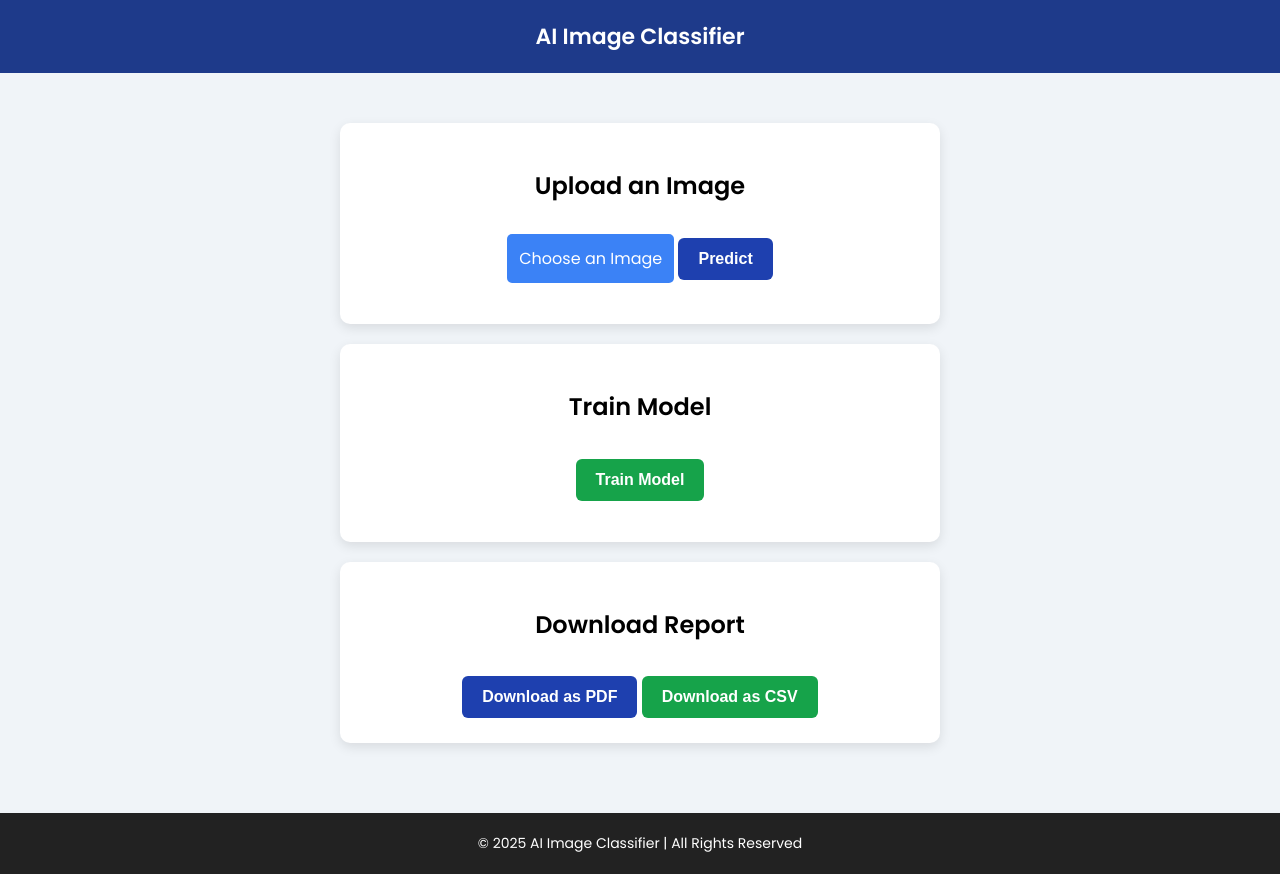
After one commit to vaishnavikhadge/kidney_disease, a Flask app: page /result in a window 1280 px wide. The commit adds this page. Run offline with Flask 3, Linux system fonts and the light colour scheme.

Commit message:
UI created

```diff
--- a/app.py
+++ b/app.py
@@ -1,4 +1,5 @@
-from flask import Flask, request, jsonify, render_template
+from flask import Flask, request, jsonify, render_template,send_file
+from reportlab.pdfgen import canvas
 import os
 import uuid
 import base64
@@ -20,6 +21,11 @@ os.makedirs(UPLOAD_FOLDER, exist_ok=True)
 def home():
     return render_template('index.html')
 
+@app.route("/result", methods=['GET'])
+@cross_origin()
+def result():
+    return render_template("result.html")
+
 @app.route("/train", methods=['POST'])
 @cross_origin()
 def trainRoute():
@@ -28,6 +34,43 @@ def trainRoute():
         return jsonify({"message": "Training done successfully!", "output": result.stdout}), 200
     except subprocess.CalledProcessError as e:
         return jsonify({"error": "Training failed", "details": e.stderr}), 500
+
+@app.route("/download/pdf", methods=['GET'])
+def download_pdf():
+    try:
+        prediction = "Tumor Detected"
+        confidence = "92%"
+
+        pdf_filename = "prediction_report.pdf"
+        pdf_path = os.path.join(UPLOAD_FOLDER, pdf_filename)
+
+        c = canvas.Canvas(pdf_path)
+        c.drawString(100, 750, "Kidney Disease Classification Report")
+        c.drawString(100, 700, f"Prediction: {prediction}")
+        c.drawString(100, 650, f"Confidence Score: {confidence}")
+        c.save()
+
+        return send_file(pdf_path, as_attachment=True)
+    except Exception as e:
+        return jsonify({'error': str(e)}), 500
+
+import csv
+
+@app.route("/download/csv", methods=['GET'])
+def download_csv():
+    try:
+        csv_filename = "prediction_results.csv"
+        csv_path = os.path.join(UPLOAD_FOLDER, csv_filename)
+
+        with open(csv_path, mode='w', newline='') as file:
+            writer = csv.writer(file)
+            writer.writerow(["Image Name", "Prediction", "Confidence"])
+            writer.writerow(["sample.jpg", "Tumor Detected", "92%"])  # Example
+
+        return send_file(csv_path, as_attachment=True)
+    except Exception as e:
+        return jsonify({'error': str(e)}), 500
+
 
 @app.route("/predict", methods=['POST'])
 @cross_origin()
--- /dev/null
+++ b/templates/result.html
@@ -0,0 +1,218 @@
+<!DOCTYPE html>
+<html lang="en">
+<head>
+    <meta charset="UTF-8">
+    <meta name="viewport" content="width=device-width, initial-scale=1.0">
+    <title>AI Image Classifier</title>
+    <script src="https://code.jquery.com/jquery-3.6.0.min.js"></script>
+    <style>
+        @import url('https://fonts.googleapis.com/css2?family=Poppins:wght@300;400;600&display=swap');
+
+        body {
+            font-family: 'Poppins', sans-serif;
+            background: #F0F4F8;
+            text-align: center;
+            margin: 0;
+            padding: 0;
+        }
+
+        header {
+            background: #1E3A8A;
+            color: white;
+            padding: 20px 0;
+            font-size: 22px;
+            font-weight: bold;
+            animation: fadeInDown 1s ease-in-out;
+        }
+
+        .container {
+            max-width: 600px;
+            margin: 30px auto;
+            padding: 20px;
+        }
+
+        .card {
+            background: white;
+            padding: 25px;
+            border-radius: 10px;
+            box-shadow: 0 4px 12px rgba(0, 0, 0, 0.1);
+            margin-bottom: 20px;
+            transition: transform 0.3s ease, box-shadow 0.3s ease;
+        }
+
+        .card:hover {
+            transform: translateY(-5px);
+            box-shadow: 0 6px 16px rgba(0, 0, 0, 0.15);
+        }
+
+        .custom-file-upload {
+            background: #3B82F6;
+            color: white;
+            padding: 12px;
+            display: inline-block;
+            border-radius: 5px;
+            cursor: pointer;
+            margin-top: 10px;
+            transition: background 0.3s ease;
+        }
+
+        .custom-file-upload:hover {
+            background: #2563EB;
+        }
+
+        input[type="file"] {
+            display: none;
+        }
+
+        .btn {
+            padding: 12px 20px;
+            margin-top: 15px;
+            font-size: 16px;
+            font-weight: bold;
+            cursor: pointer;
+            border: none;
+            border-radius: 6px;
+            transition: all 0.3s ease-in-out;
+            display: inline-flex;
+            align-items: center;
+            justify-content: center;
+            gap: 10px;
+        }
+
+        .primary-btn {
+            background: #1E40AF;
+            color: white;
+        }
+
+        .primary-btn:hover {
+            background: #1E3A8A;
+        }
+
+        .secondary-btn {
+            background: #16A34A;
+            color: white;
+        }
+
+        .secondary-btn:hover {
+            background: #15803D;
+        }
+
+        #loading {
+            display: none;
+            margin-top: 15px;
+            font-size: 14px;
+            color: #666;
+            animation: fadeIn 0.5s ease-in-out;
+        }
+
+        img {
+            max-width: 100%;
+            margin-top: 15px;
+            border-radius: 6px;
+            box-shadow: 0 2px 6px rgba(0, 0, 0, 0.1);
+            display: none;
+            animation: fadeIn 0.5s ease-in-out;
+        }
+
+        footer {
+            background: #222;
+            color: white;
+            padding: 20px;
+            margin-top: 20px;
+            font-size: 14px;
+        }
+    </style>
+</head>
+<body>
+
+<header>
+    AI Image Classifier
+</header>
+
+<div class="container">
+    <div class="card">
+        <h2>Upload an Image</h2>
+        <label for="imageUpload" class="custom-file-upload">Choose an Image</label>
+        <input type="file" id="imageUpload" accept="image/*">
+        <img id="previewImage">
+        <p id="loading">Processing...</p>
+        <button class="btn primary-btn" onclick="predictImage()">Predict</button>
+        <p id="predictionResult"></p>
+    </div>
+
+    <div class="card">
+        <h2>Train Model</h2>
+        <button class="btn secondary-btn" onclick="trainModel()">Train Model</button>
+        <p id="trainStatus"></p>
+    </div>
+
+    <!-- Download Results as PDF/CSV -->
+    <div class="card">
+        <h2>Download Report</h2>
+        <button class="btn primary-btn" onclick="downloadPDF()">Download as PDF</button>
+        <button class="btn secondary-btn" onclick="downloadCSV()">Download as CSV</button>
+    </div>
+</div>
+
+<footer>
+    © 2025 AI Image Classifier | All Rights Reserved
+</footer>
+
+<script>
+    function predictImage() {
+        let fileInput = document.getElementById("imageUpload");
+        let file = fileInput.files[0];
+        if (!file) {
+            alert("Please select an image first.");
+            return;
+        }
+        let formData = new FormData();
+        formData.append("image", file);
+        $("#loading").show();
+        let reader = new FileReader();
+        reader.onload = function () {
+            $("#previewImage").attr("src", reader.result).show();
+        };
+        reader.readAsDataURL(file);
+        $.ajax({
+            url: "/predict",
+            type: "POST",
+            data: formData,
+            contentType: false,
+            processData: false,
+            success: function (response) {
+                $("#loading").hide();
+                $("#predictionResult").html("Prediction: " + response.prediction);
+            },
+            error: function (xhr) {
+                $("#loading").hide();
+                $("#predictionResult").html("Error: " + xhr.responseJSON.error);
+            }
+        });
+    }
+
+    function trainModel() {
+        $("#trainStatus").html("Training in progress...");
+        $.ajax({
+            url: "/train",
+            type: "POST",
+            success: function (response) {
+                $("#trainStatus").html(response.message);
+            },
+            error: function (xhr) {
+                $("#trainStatus").html("Training failed: " + xhr.responseJSON.error);
+            }
+        });
+    }
+
+    function downloadPDF() {
+        window.location.href = "/download/pdf";
+    }
+
+    function downloadCSV() {
+        window.location.href = "/download/csv";
+    }
+</script>
+
+</body>
+</html>
--- /dev/null
+++ b/uploads/prediction_results.csv
@@ -0,0 +1,2 @@
+Image Name,Prediction,Confidence
+sample.jpg,Tumor Detected,92%
```
Also changed, not shown: static/style.css (deleted, +0 -92 lines), templates/index.html (+69 -68 lines), uploads/02b235230e404119b84b76760db17f6e.jpg (added), uploads/184d071b2e754376ad12051807482a3d.jpg (added), uploads/404e8e1385a741c3831bcdf1e351668c.jpg (added), uploads/624394768749429299b6a6b942eccc99.jpg (added), uploads/85aa70aeb6804970b42b98ab4b7b34fa.jpg (added), uploads/878fcdc8ff264618bee7f8d18d1d5570.jpg (added), uploads/8885fb39cce043bf9e9835f9dd1b907d.jpg (added), uploads/a70f6ee1dd9246fd8d66266c65cae3ed.jpg (added), uploads/c82c112fa6b74df39f232f73ab79a242.jpg (added), uploads/fec6a4648cc944b38e70f4ad709e6b58.jpg (added), 1 other file.
